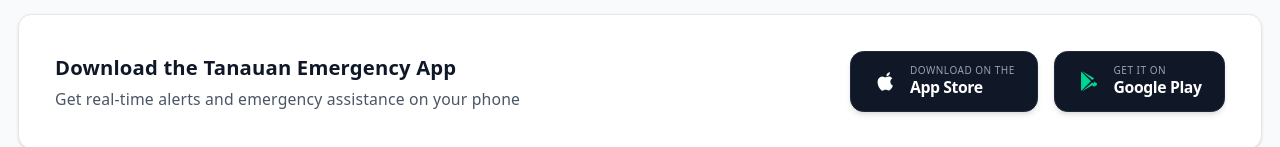
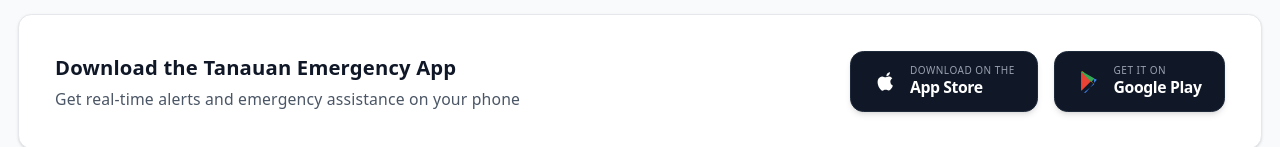
Before and after one commit to RicRicRicRicRicRic/tanauancity_redeisgn_OJT, a React (Vite) app in the folder tanauan/: page /alerts in a window 1280 px wide. Shown: the part 692-839 px from the top of the page. Built offline with nearby package versions, Linux system fonts and the light colour scheme.

Commit message:
update buttons app

```diff
--- a/tanauan/src/pages/AlertsPage.tsx
+++ b/tanauan/src/pages/AlertsPage.tsx
@@ -214,8 +214,11 @@ Kasabay nito ay taos pusong nagpasalamat din ang ating Punong Lungsod dahil sa k
                 <p className="text-sm text-gray-600">Get real-time alerts and emergency assistance on your phone</p>
               </div>
               <div className="flex items-center space-x-3.5">
+                {/* Apple App Store Direct Link */}
                 <a
-                  href="#download-ios"
+                  href="https://apps.apple.com/ph/app/tanauan-ews/id6770605709"
+                  target="_blank"
+                  rel="noopener noreferrer"
                   className="group flex items-center space-x-3 bg-gray-900 hover:bg-black text-white px-5 py-3 rounded-xl transition-all duration-300 shadow-md hover:shadow-lg hover:-translate-y-0.5 border border-gray-800"
                 >
                   <svg className="w-5 h-5 fill-current flex-shrink-0" viewBox="0 0 24 24">
@@ -227,12 +230,18 @@ Kasabay nito ay taos pusong nagpasalamat din ang ating Punong Lungsod dahil sa k
                   </div>
                 </a>
 
+                {/* Google Play Store Direct Link with Colored Play Store Icon */}
                 <a
-                  href="#download-android"
+                  href="https://play.google.com/store/search?q=Tanauan%20EWS&c=apps"
+                  target="_blank"
+                  rel="noopener noreferrer"
                   className="group flex items-center space-x-3 bg-gray-900 hover:bg-black text-white px-5 py-3 rounded-xl transition-all duration-300 shadow-md hover:shadow-lg hover:-translate-y-0.5 border border-gray-800"
                 >
-                  <svg className="w-5 h-5 fill-current flex-shrink-0 text-emerald-400" viewBox="0 0 24 24">
-                    <path d="M3.609 1.814L13.792 12 3.61 22.186a1.512 1.512 0 0 1-.36-.614V2.428c0-.25.13-.483.359-.614zM15.207 13.415l1.91 1.91-11.83 6.837a1.492 1.492 0 0 1-.744.195l10.664-8.942zm0-2.83L4.593 1.643c.236.035.485.118.744.264l11.87 6.853-1.91 1.909zm1.758 1.758l2.585 1.493a1.5 1.5 0 0 1 0 2.598l-2.585 1.493-2.046-2.046 2.046-2.038z"/>
+                  <svg className="w-5 h-5 flex-shrink-0" viewBox="0 0 24 24">
+                    <path fill="#EA4335" d="M3.609 1.814L13.792 12 3.61 22.186a1.512 1.512 0 0 1-.36-.614V2.428c0-.25.13-.483.359-.614z"/>
+                    <path fill="#FBBC04" d="M17.165 15.324l-3.373-3.324L3.609 1.814c.26-.148.56-.233.882-.233.35 0 .684.099.978.272l11.696 13.471z"/>
+                    <path fill="#34A853" d="M17.165 8.676L5.469 2.148A1.854 1.854 0 0 0 4.491 1.9c-.322 0-.622.085-.882.233l10.556 10.557 3.001-3.014z"/>
+                    <path fill="#4285F4" d="M17.165 15.324L6.52 23.992c.26.148.56.233.882.233.35 0 .684-.099.978-.272l11.696-13.471-2.911-1.478z"/>
                   </svg>
                   <div className="flex flex-col text-left">
                     <span className="text-[10px] uppercase tracking-wider text-gray-400 font-medium leading-none">Get it on</span>
@@ -266,7 +275,6 @@ Kasabay nito ay taos pusong nagpasalamat din ang ating Punong Lungsod dahil sa k
               </div>
 
               <div className="flex items-center space-x-3">
-                {/* Facebook Share Channel Link */}
                 <a
                   href={`https://www.facebook.com/sharer/sharer.php?u=${encodeURIComponent('https://tanauancity.gov.ph')}`}
                   target="_blank"
```
Lines whose indentation alone changed are shown as unchanged.
